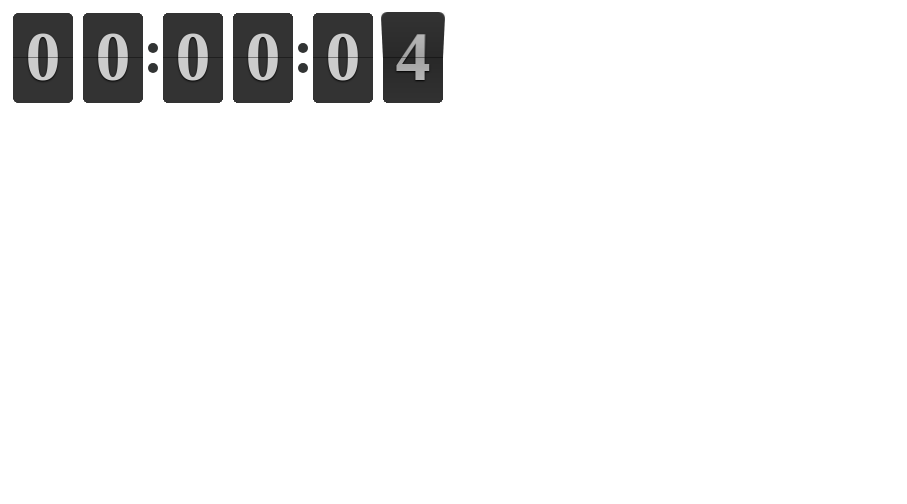
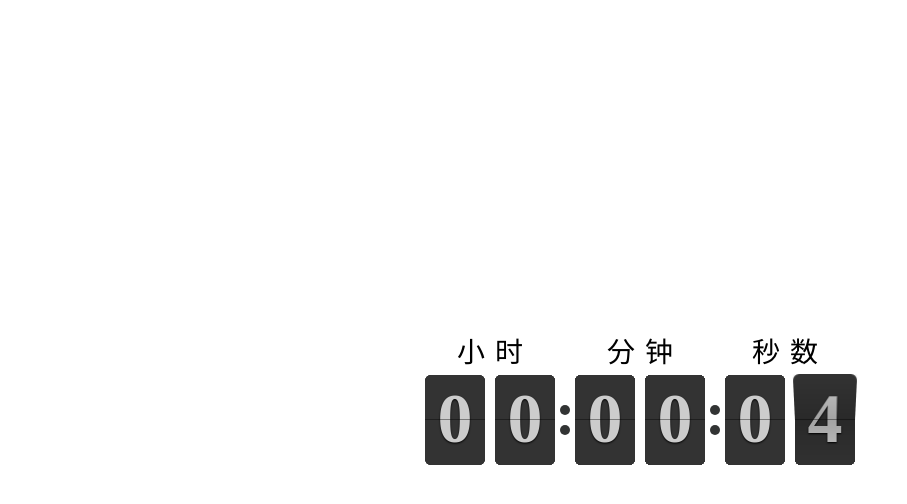
Before and after one commit to xiaxiangfeng/react-flip-clock, a React app: page / in a window 1280 px wide. Shown: the whole page, without its empty margins (0-907 px from the left). Built offline with nearby package versions, Linux system fonts and the light colour scheme.

Commit message:
html 布局

```diff
--- a/index.html
+++ b/index.html
@@ -4,6 +4,18 @@
     <meta charset="utf-8">
     <meta name="viewport" content="width=device-width,initial-scale=1.0">
     <title>react-flip-clock</title>
+    <style>
+      #app{
+        position: absolute;
+        top: 0px;
+        bottom: 0px;
+        left: 0px;
+        right: 0px;
+        height: 140px;
+        width: 440px;
+        margin: auto;
+      }
+    </style>
   </head>
   <body>
     <div id="app"></div>
--- a/src/Hours.js
+++ b/src/Hours.js
@@ -5,6 +5,9 @@ export default class Hours extends React.Component {
   render () {
     return (
       <div>
+        <div className="title">
+          小时
+        </div>
         <NumEl type='hours-pre' num='2' />
         <NumEl type='hours-last' num='4' />
         <div className="semicolon">
--- a/src/index.scss
+++ b/src/index.scss
@@ -248,4 +248,11 @@
         }
     }
 
+    & .title {
+        font-size: 28px;
+        font-weight: 500;
+        letter-spacing: 10px;
+        text-align: center;
+    }
+
 }
--- a/src/minutes.js
+++ b/src/minutes.js
@@ -5,6 +5,9 @@ export default class Minutes extends React.Component {
   render () {
     return (
       <div>
+        <div className="title">
+          分钟
+        </div>
         <NumEl type='minutes-pre' num='6' />
         <NumEl type='minutes-last' num='10' />
         <div className="semicolon">
--- a/src/seconds.js
+++ b/src/seconds.js
@@ -5,6 +5,9 @@ export default class Seconds extends React.Component {
   render () {
     return (
       <div>
+        <div className="title">
+          秒数
+        </div>
         <NumEl type='seconds-pre' num='6' />
         <NumEl type='seconds-last' num='10' />
       </div>
```
